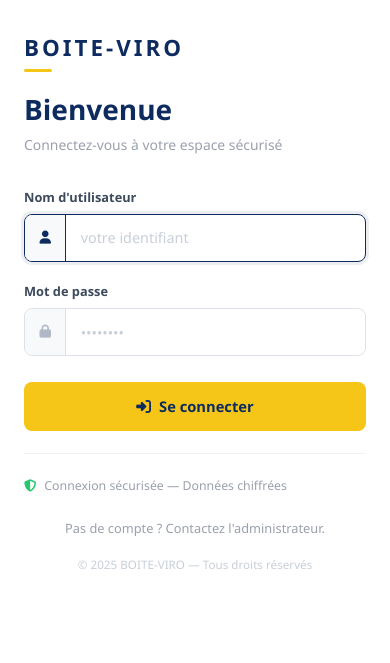
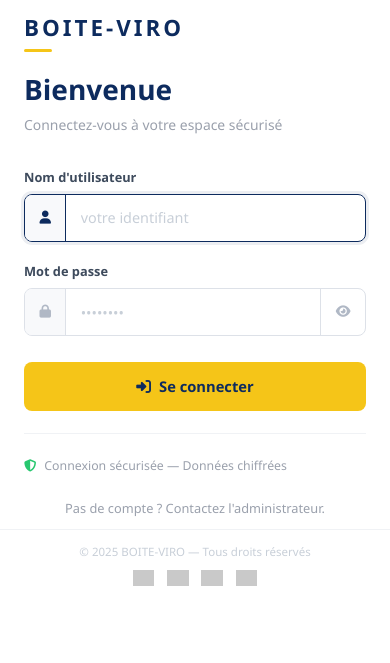
Before and after one commit to Chaka06/boite-viro-pythonanywhere, a Django app: page /accounts/login/ in a window 390 px wide. Shown: the part 181-844 px from the top of the page. Run offline with Django 5.2, Linux system fonts and the light colour scheme; grey boxes are pictures that could not be loaded.

Commit message:
Refine login page: image opacity 50%, logos in footer, password toggle
- Reduce background image opacity to 50% with dark overlay for readability
- Move bank logos (SG, BNP Paribas, BPCE, CaixaBank) to footer area
- Add show/hide password toggle button with eye icon

Co-Authored-By: Claude Sonnet 4.6 <noreply@anthropic.com>

```diff
--- a/templates/registration/login.html
+++ b/templates/registration/login.html
@@ -131,7 +111,7 @@
             display: flex;
             flex-direction: column;
             justify-content: center;
-            padding: 3rem 4rem;
+            padding: 3rem 4rem 5rem;
             background: #ffffff;
             position: relative;
         }
@@ -226,6 +205,27 @@
 
         .field-input::placeholder { color: #c8cfd8; }
 
+        /* Bouton afficher/masquer mot de passe */
+        .toggle-pwd {
+            background: none;
+            border: none;
+            border-left: 1.5px solid #dde1e8;
+            padding: 0 0.9rem;
+            color: #b0b8c5;
+            cursor: pointer;
+            font-size: 0.82rem;
+            display: flex;
+            align-items: center;
+            transition: color 0.2s;
+            flex-shrink: 0;
+        }
+
+        .toggle-pwd:hover { color: #0d2b5e; }
+
+        .field-wrap:focus-within .toggle-pwd {
+            border-left-color: #0d2b5e;
+        }
+
         .btn-submit {
             width: 100%;
             padding: 0.85rem;
@@ -274,14 +274,43 @@
 
         .secure-note i { color: #28c76f; }
 
-        .footer-note {
+        /* ─── Footer logos ─── */
+        .footer-area {
             position: absolute;
-            bottom: 1.8rem;
-            left: 50%;
-            transform: translateX(-50%);
+            bottom: 0;
+            left: 0;
+            right: 0;
+            padding: 1rem 4rem;
+            border-top: 1px solid #f0f2f5;
+            display: flex;
+            align-items: center;
+            justify-content: space-between;
+        }
+
+        .footer-copyright {
             color: #c8cfd8;
-            font-size: 0.73rem;
+            font-size: 0.72rem;
             white-space: nowrap;
+        }
+
+        .footer-logos {
+            display: flex;
+            align-items: center;
+            gap: 1.2rem;
+        }
+
+        .footer-logos img {
+            height: 20px;
+            max-width: 60px;
+            object-fit: contain;
+            opacity: 0.55;
+            filter: grayscale(30%);
+            transition: opacity 0.2s;
+        }
+
+        .footer-logos img:hover {
+            opacity: 0.9;
+            filter: grayscale(0%);
         }
 
         /* ═══════════════════════ MOBILE ═══════════════════════ */
@@ -290,35 +319,36 @@
 
             .panel-left {
                 width: 100%;
-                min-height: 180px;
-                max-height: 200px;
-                padding: 0 1.2rem 1.5rem;
+                min-height: 160px;
+                max-height: 180px;
+                padding: 0 1.2rem 1.2rem;
                 justify-content: flex-end;
             }
 
             .brand-name { font-size: 1.3rem; }
             .brand-desc { display: none; }
-            .yellow-bar { margin: 0.5rem auto 1rem; }
-
-            .banks-grid {
-                grid-template-columns: repeat(4, 1fr);
-                gap: 0.6rem;
-            }
-
-            .bank-item { height: 28px; }
-            .bank-item img { max-height: 22px; }
+            .yellow-bar { margin: 0.5rem auto 0; }
 
             .panel-right {
                 width: 100%;
                 min-height: auto;
-                padding: 2rem 1.5rem 4rem;
+                padding: 2rem 1.5rem 5rem;
             }
 
             .form-wrap { max-width: 100%; }
 
-            /* Afficher BOITE-VIRO avant Bienvenue sur mobile */
             .mobile-brand { display: block; }
             .mobile-bar { display: block; }
+
+            .footer-area {
+                padding: 0.8rem 1.5rem;
+                flex-direction: column;
+                gap: 0.6rem;
+                align-items: center;
+            }
+
+            .footer-logos { gap: 0.8rem; }
+            .footer-logos img { height: 16px; max-width: 48px; }
         }
     </style>
 </head>
@@ -381,6 +396,9 @@
                     <span class="field-icon"><i class="fas fa-lock"></i></span>
                     <input class="field-input" type="password" id="id_password" name="password"
                            placeholder="••••••••" required>
+                    <button type="button" class="toggle-pwd" onclick="togglePassword()" title="Afficher / masquer">
+                        <i class="fas fa-eye" id="pwd-eye"></i>
+                    </button>
                 </div>
 
                 <button type="submit" class="btn-submit">
@@ -398,9 +416,31 @@
             </div>
         </div>
 
-        <div class="footer-note">&copy; 2025 BOITE-VIRO — Tous droits réservés</div>
+        <!-- Footer -->
+        <div class="footer-area">
+            <span class="footer-copyright">&copy; 2025 BOITE-VIRO — Tous droits réservés</span>
+            <div class="footer-logos">
+                <img src="https://cdn.worldvectorlogo.com/logos/societe-generale-2.svg" alt="Société Générale">
+                <img src="https://stock.wikimini.org/w/images/7/7d/Logo_BNP_Paribas.png" alt="BNP Paribas">
+                <img src="https://storage.googleapis.com/endurance-apps-liip/media/cache/bpce_no_filter_grid_fs/5bb4d6e78d543f32117c513a" alt="BPCE">
+                <img src="https://upload.wikimedia.org/wikipedia/commons/thumb/2/2f/Logo_CaixaBank.svg/3840px-Logo_CaixaBank.svg.png" alt="CaixaBank">
+            </div>
+        </div>
     </div>
 
     <script src="https://cdn.jsdelivr.net/npm/bootstrap@5.3.2/dist/js/bootstrap.bundle.min.js"></script>
+    <script>
+        function togglePassword() {
+            const input = document.getElementById('id_password');
+            const icon = document.getElementById('pwd-eye');
+            if (input.type === 'password') {
+                input.type = 'text';
+                icon.classList.replace('fa-eye', 'fa-eye-slash');
+            } else {
+                input.type = 'password';
+                icon.classList.replace('fa-eye-slash', 'fa-eye');
+            }
+        }
+    </script>
 </body>
 </html>
```
Also changed, not shown: other parts of templates/registration/login.html (+10 -46 lines).
